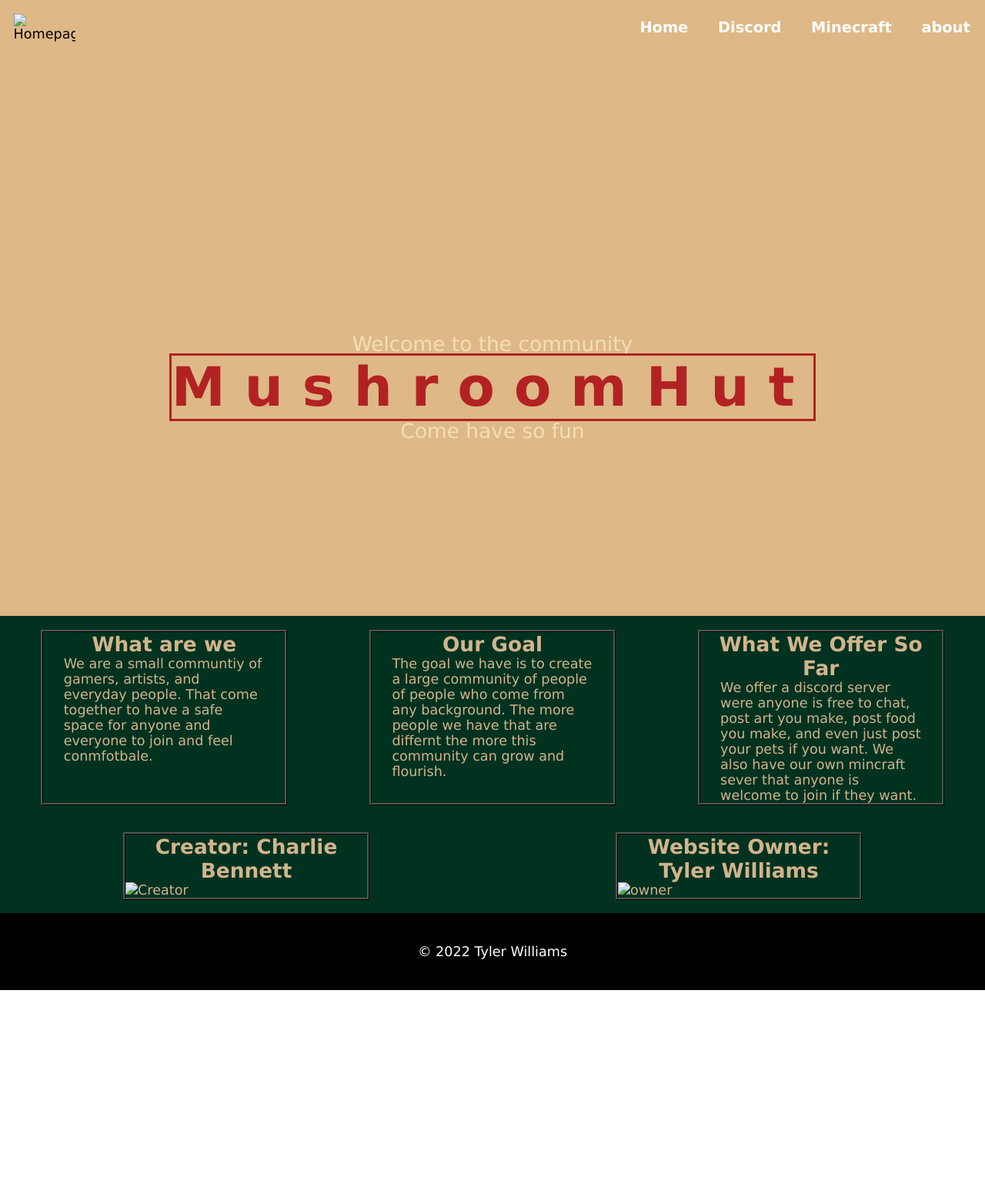
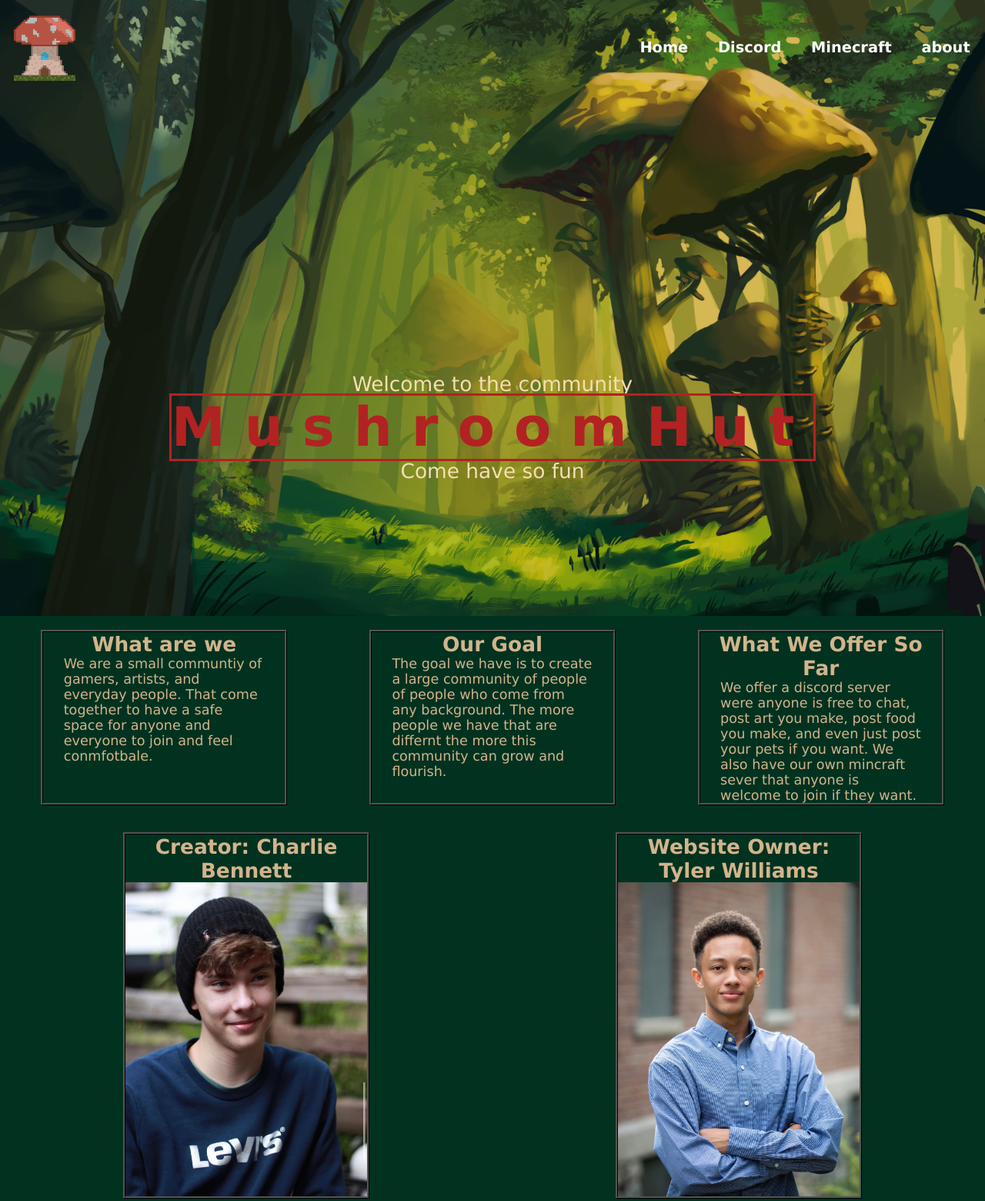
Before and after one commit to Tdubs016/MushroomHut, a plain HTML site: page index.html in a window 1280 px wide. Shown: the top 1560 px of the page at 77% size. Before the commit the page ends 1286 px from the top, so only its background shows below. Drawn offline with Linux system fonts and the light colour scheme; the site is published under a folder, as on GitHub Pages, so addresses that start at the root find nothing.

Commit message:
Add files via upload

```diff
--- a/index.html
+++ b/index.html
@@ -10,7 +10,7 @@
 <body>
     <section class="hero">
         <header>
-            <img class="logoimage" src="/images/logo.png" alt="Homepage">
+            <img class="logoimage" src="images/logo.png" alt="Homepage">
             <nav>
                 <div class="nav-item"><a href="index.html">Home</a></div>
                 <div class="nav-item"><a href="discord.html">Discord</a></div>
@@ -41,12 +41,12 @@
         </div>
         <div class="sales-point">
             <h3>Creator: Charlie Bennett</h3>
-            <img src="/images/cbenn.jpg" alt="Creator">
+            <img src="images/cbenn.jpg" alt="Creator">
 
         </div>
         <div class="sales-point">
             <h3>Website Owner: Tyler Williams</h3>
-            <img src="/images/twill.jpg" alt="owner">
+            <img src="images/twill.jpg" alt="owner">
 
         </div>
     </div>
--- a/styles/about.css
+++ b/styles/about.css
@@ -1,5 +1,5 @@
 html{
-    background-image: url(/images/alexandra-petruk-mushroomcave-s2.jpg);
+    background-image: url(../images/alexandra-petruk-mushroomcave-s2.jpg);
     background-position: center;
     background-size: cover;
     background-blend-mode: multiply;
--- a/styles/discord.css
+++ b/styles/discord.css
@@ -1,5 +1,5 @@
 html{
-    background-image: url(/images/afedb05ee81c2b38da95eac753285350.jpg);
+    background-image: url(../images/afedb05ee81c2b38da95eac753285350.jpg);
     background-position: center;
     background-size: cover;
     background-blend-mode: multiply;
--- a/styles/main.css
+++ b/styles/main.css
@@ -26,7 +26,7 @@ header{
 .hero{
     height: 100vh;
     background-color: burlywood;
-    background-image: url(/images/veronica-cote-thesis-forest-environment.jpg);
+    background-image: url(../images/veronica-cote-thesis-forest-environment.jpg);
     background-position: center;
     background-size: cover;
     background-blend-mode: multiply;
--- a/styles/minecraft.css
+++ b/styles/minecraft.css
@@ -1,5 +1,5 @@
 html{
-    background-image: url(/images/morgan-ketelaar-jarass-mushroom-village-high.jpg);
+    background-image: url(../images/morgan-ketelaar-jarass-mushroom-village-high.jpg);
     background-position: center;
     background-size: cover;
     background-blend-mode: multiply;
```
